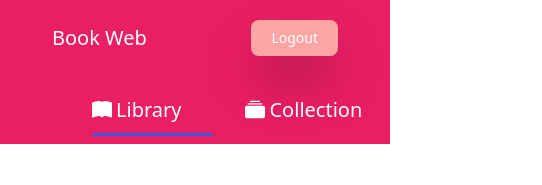
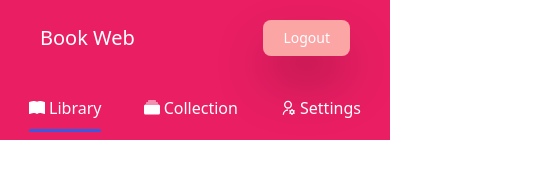
Before and after one commit to Ghasty003/Book-webapp, a React (Vite) app in the folder frontend/: page / in a window 390 px wide. Shown: the top 185 px of the page, 542 px wide, since content can reach past the window. Built offline with nearby package versions, Linux system fonts and the light colour scheme; no server answers; sample sign-in values are in the browser's storage.

Commit message:
added mobile responsiveness

```diff
--- a/frontend/src/components/TopNav.jsx
+++ b/frontend/src/components/TopNav.jsx
@@ -12,7 +12,7 @@ const CustomLink = ({ to, children }) => {
     const isActive = useMatch({path: resolvedPath.pathname, end: true})
 
     return (
-        <div className='relative mx-4 text-xl px-4'>
+        <div className='relative text-base sm:mx-4 sm:text-xl sm:px-4'>
             <div className='flex items-center gap-1'>
                 { to === "/" ? <BsFillBookFill /> : to === "/collection" ? <BsCollectionFill /> : <RiUserSettingsLine />}
                 <Link to={to}>
@@ -38,13 +38,13 @@ function TopNav() {
 
 
     return (
-        <nav className='bg-primary p-5'>
+        <nav className='bg-primary mobile:py-5 mobile:px-2 sm:p-5'>
             <div className='flex justify-between px-8 items-center text-white'>
                 <h1 className='text-xl'>Book Web</h1>
                 <button onClick={handleLogout} className='bg-red-300 px-5 text-sm py-2 rounded-lg shadow-2xl drop-shadow-2xl duration-200 active:scale-90'>Logout</button>
             </div>
 
-            <ul className='flex justify-around px-10 mt-10 text-white'>
+            <ul className='flex justify-around sm:px-10 mt-10 text-white'>
                 <CustomLink to="/" children="Library" />
                 <CustomLink to="/collection" children="Collection" />
                 <CustomLink to="/settings" children="Settings" />
```
